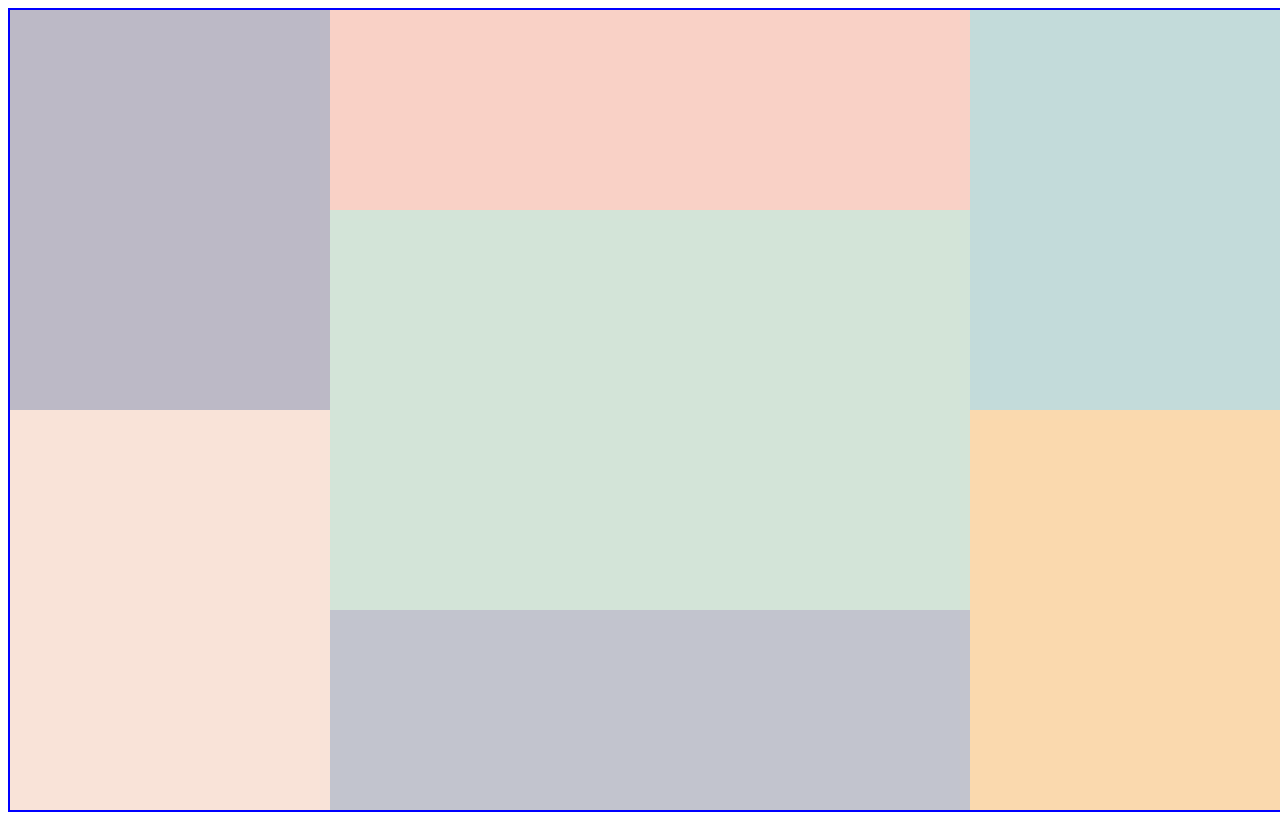
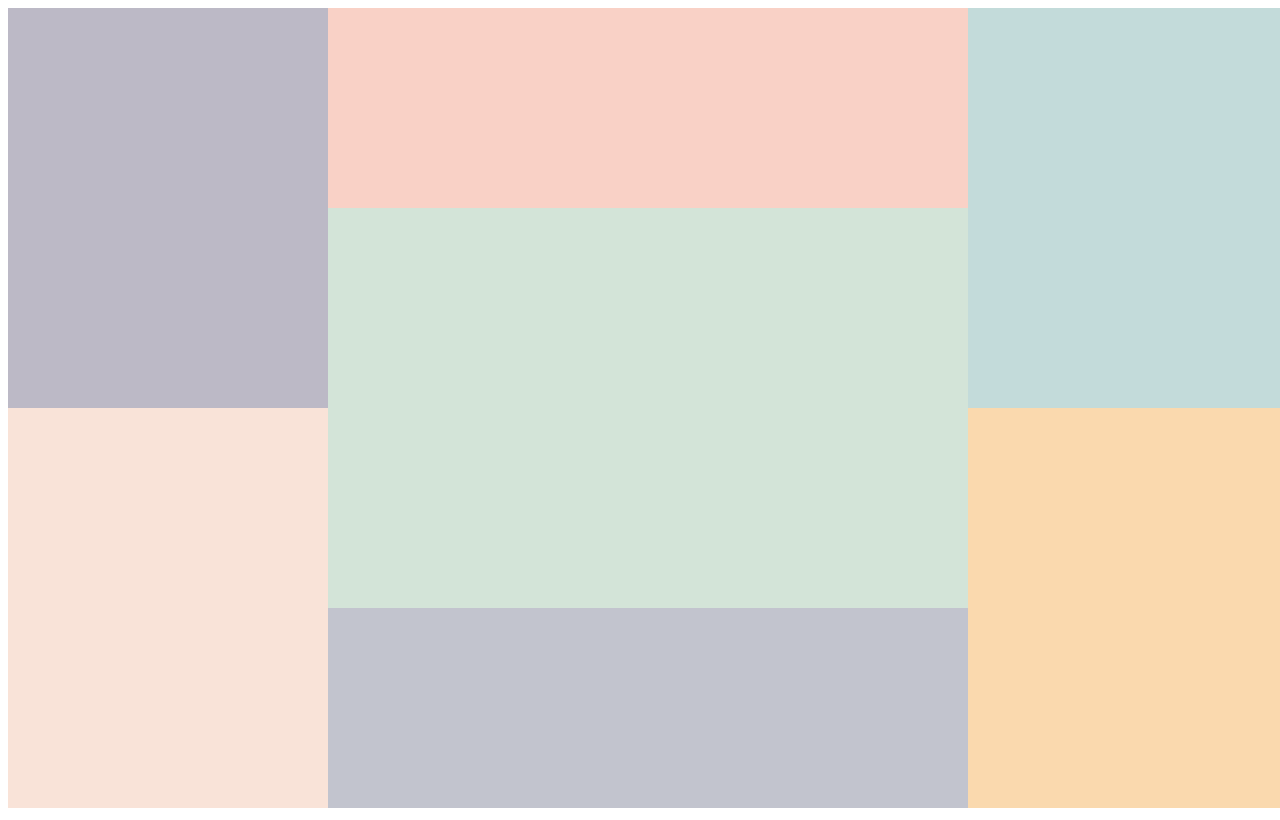
Before and after one commit to katpan75/stitchedinthemargin, a plain HTML site: page index.html in a window 1280 px wide. Drawn offline with Linux system fonts and the light colour scheme; a web font is replaced by a local one.

Commit message:
deleted border

```diff
--- a/style.css
+++ b/style.css
@@ -2,7 +2,6 @@
     display:grid;
     width:100vw;
     height:100vh;
-    border:2px blue solid;
     grid-template-columns: 1fr 2fr 1fr;
     grid-template-rows: 1fr 1fr 1fr 1fr;
 
```
